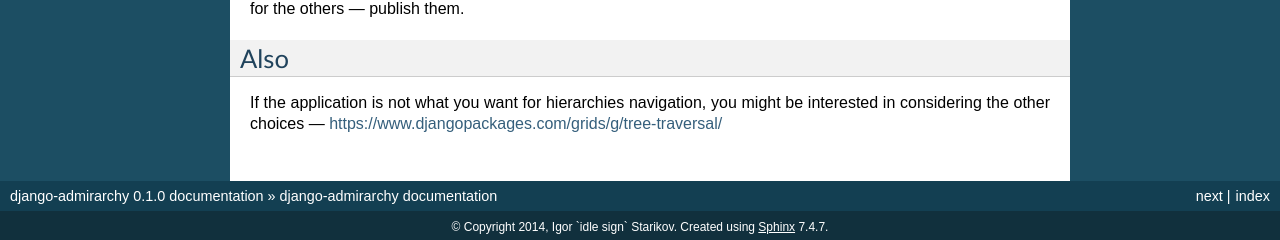
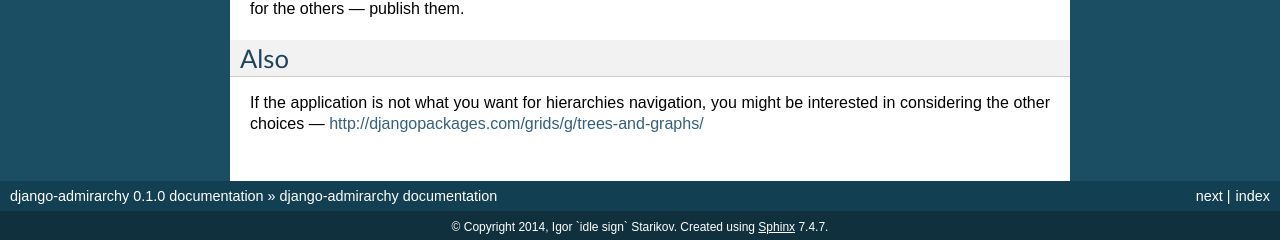
Before and after one commit to idlesign/django-admirarchy, a Sphinx documentation site: the page built from docs/source/index.rst, in a window 1280 px wide. Shown: the part 860-1100 px from the top of the page. Built offline with Sphinx 7.4.7, drawn with Linux system fonts in a browser that asks for light colours; some of the changed lines change nothing that is shown.

Commit message:
Fixed link in docs .

```diff
--- a/docs/source/index.rst
+++ b/docs/source/index.rst
@@ -51,4 +51,4 @@ Get involved into django-admirarchy
 Also
 ----
 
-If the application is not what you want for hierarchies navigation, you might be interested in considering the other choices — https://www.djangopackages.com/grids/g/tree-traversal/
+If the application is not what you want for hierarchies navigation, you might be interested in considering the other choices — http://djangopackages.com/grids/g/trees-and-graphs/
```
